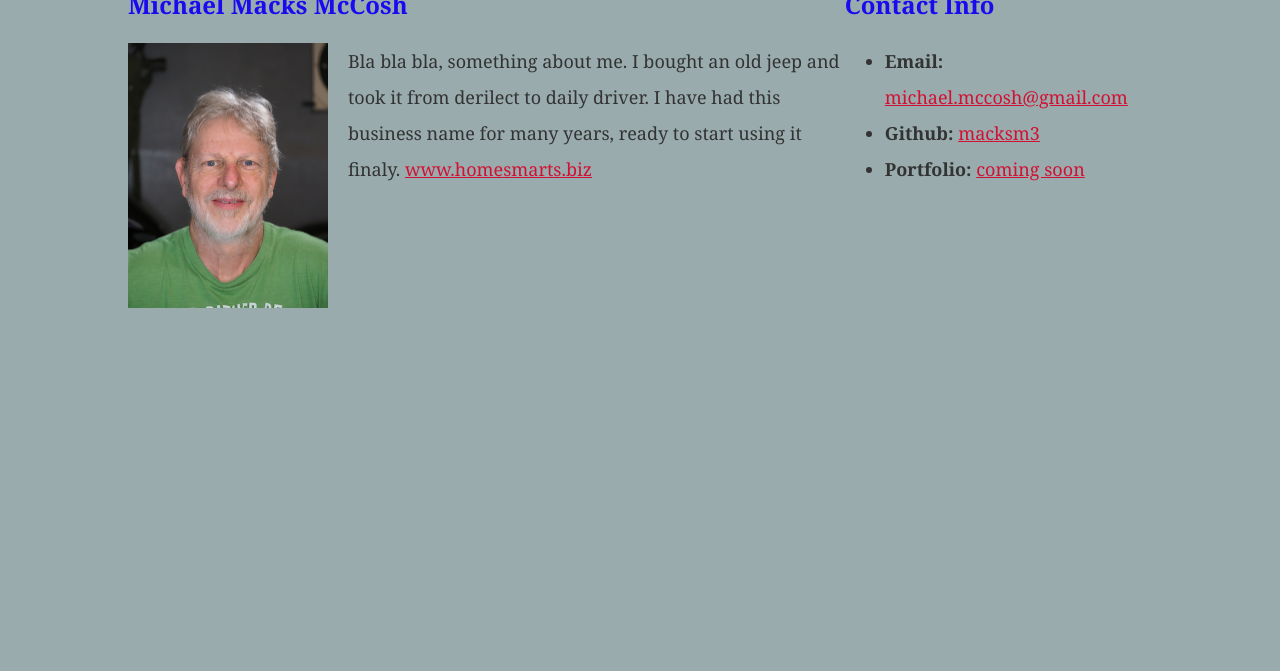
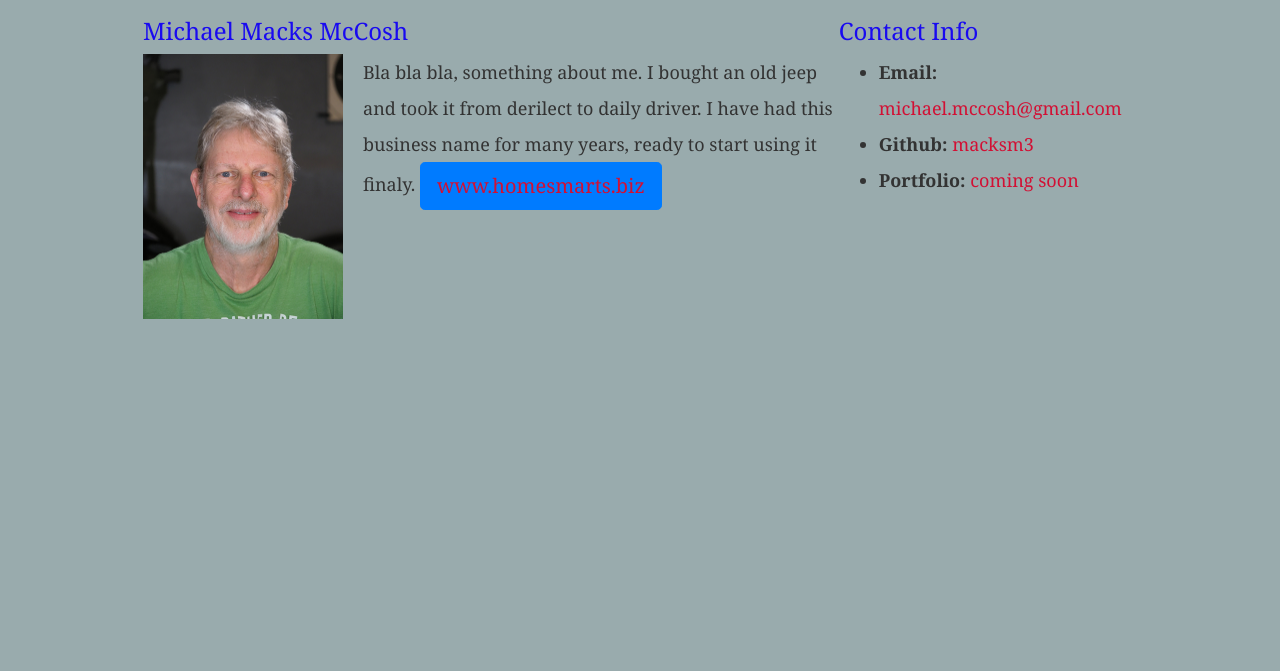
Before and after one commit to macksm3/macksm3.github.io, a plain HTML site: page index.html in a window 1280 px wide. Shown: the part 129-800 px from the top of the page. Drawn offline with nearby package versions, Linux system fonts and the light colour scheme.

Commit message:
add bootstrap

```diff
--- a/index.html
+++ b/index.html
@@ -4,6 +4,7 @@
     <head>
         <meta charset="UTF-8">
         <title>About Macks</title>
+        <link rel="stylesheet" href="https://stackpath.bootstrapcdn.com/bootstrap/4.5.0/css/bootstrap.min.css">
         <link rel="stylesheet" type="text/css" href="css/style.css">
     </head>
 
@@ -28,7 +29,7 @@
                 <!-- Paragraph with embedded link -->
                 <p>Bla bla bla, something about me. I bought an old jeep and took it from derilect to daily driver.
                     I have had this business name for many years, ready to start using it finaly.
-                    <a href="http://www.homesmarts.biz/" target="_blank">www.homesmarts.biz</a>
+                    <button class="btn btn-primary btn-lg"><a href="http://www.homesmarts.biz/" target="_blank">www.homesmarts.biz</a></button>
                 </p>
             </section>
 
```
